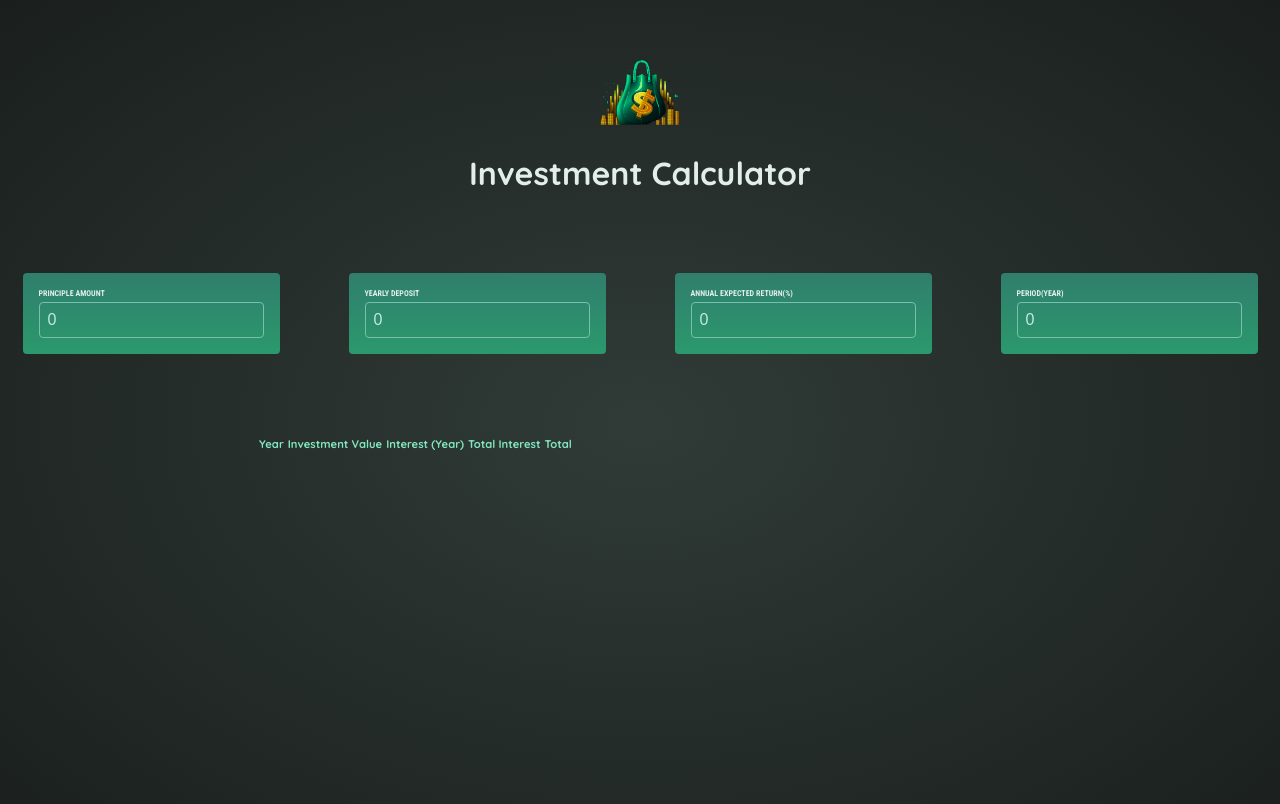
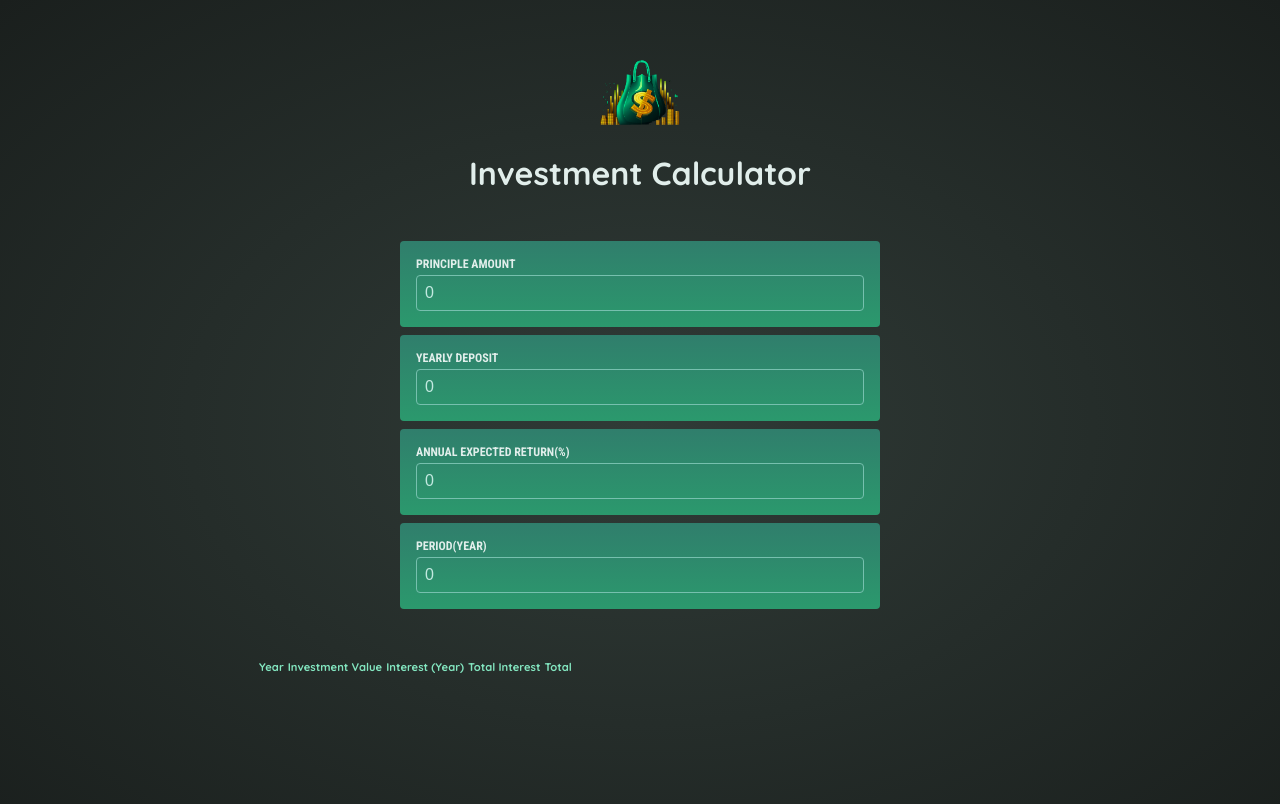
Before and after one commit to peemtanapat/basic-investment-calculator, a React (Vite) app: page / in a window 1280 px wide. Shown: the top 804 px of the page. Built offline with nearby package versions, Linux system fonts and the light colour scheme.

Commit message:
Update InputContainer

```diff
--- a/src/App.jsx
+++ b/src/App.jsx
@@ -1,5 +1,5 @@
 import { Fragment, useState } from "react";
-import InvestmentInput from "./components/InvestmentInput";
+import InputContainer from "./components/InputContainer";
 import Header from "./components/Header";
 import ResultTable from "./components/ResultTable";
 import { calculateInvestmentResults } from "./util/investment";
@@ -20,7 +20,7 @@ function App() {
   return (
     <Fragment>
       <Header />
-      <InvestmentInput
+      <InputContainer
         setInitialInvestment={setInitialInvestment}
         setAnnualInvestment={setAnnualInvestment}
         setExpectedReturn={setExpectedReturn}
--- /dev/null
+++ b/src/components/InputContainer.jsx
@@ -0,0 +1,24 @@
+import { Fragment } from "react";
+import UserInput from "./UserInput";
+
+export default function InputContainer({
+  setInitialInvestment,
+  setAnnualInvestment,
+  setExpectedReturn,
+  setDuration,
+}) {
+  return (
+    <div id="input-group">
+      <UserInput
+        label="PRINCIPLE AMOUNT"
+        handleOnChange={setInitialInvestment}
+      />
+      <UserInput label="YEARLY DEPOSIT" handleOnChange={setAnnualInvestment} />
+      <UserInput
+        label="ANNUAL EXPECTED RETURN(%)"
+        handleOnChange={setExpectedReturn}
+      />
+      <UserInput label="PERIOD(YEAR)" handleOnChange={setDuration} />
+    </div>
+  );
+}
--- a/src/components/InvestmentInput.jsx
+++ /dev/null
@@ -1,29 +0,0 @@
-import { Fragment } from "react";
-import UserInput from "./UserInput";
-
-export default function InvestmentInput({
-  setInitialInvestment,
-  setAnnualInvestment,
-  setExpectedReturn,
-  setDuration,
-}) {
-  return (
-    <Fragment>
-      <div className="input-group">
-        <UserInput
-          label="PRINCIPLE AMOUNT"
-          handleOnChange={setInitialInvestment}
-        />
-        <UserInput
-          label="YEARLY DEPOSIT"
-          handleOnChange={setAnnualInvestment}
-        />
-        <UserInput
-          label="ANNUAL EXPECTED RETURN(%)"
-          handleOnChange={setExpectedReturn}
-        />
-        <UserInput label="PERIOD(YEAR)" handleOnChange={setDuration} />
-      </div>
-    </Fragment>
-  );
-}
--- a/src/index.css
+++ b/src/index.css
@@ -33,7 +33,7 @@ body {
 #user-input {
   padding: 1rem;
   max-width: 30rem;
-  margin: 2rem auto;
+  margin: 0.5rem auto;
   border-radius: 4px;
   background: linear-gradient(180deg, #307e6c, #2b996d);
 }
@@ -41,14 +41,14 @@ body {
 .input-group {
   display: flex;
   justify-content: space-evenly;
-  gap: 1.5rem;
+  gap: 1rem;
 }
 
 #user-input label {
   display: block;
   margin-bottom: 0.25rem;
   font-family: "Roboto Condensed", sans-serif;
-  font-size: 0.5rem;
+  font-size: 0.75rem;
   font-weight: bold;
   text-transform: uppercase;
 }
```
Also changed, not shown: 1 other file (tests, documents, lock files or other folders).
